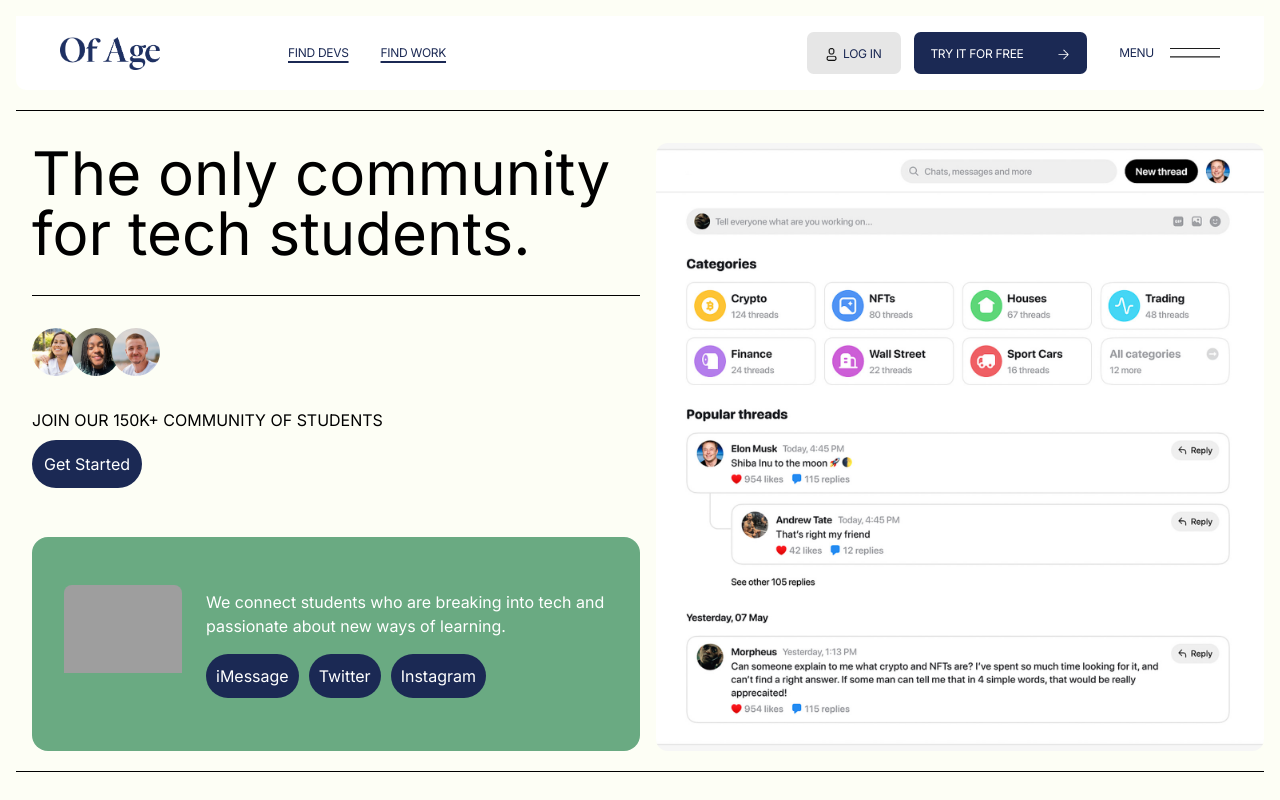
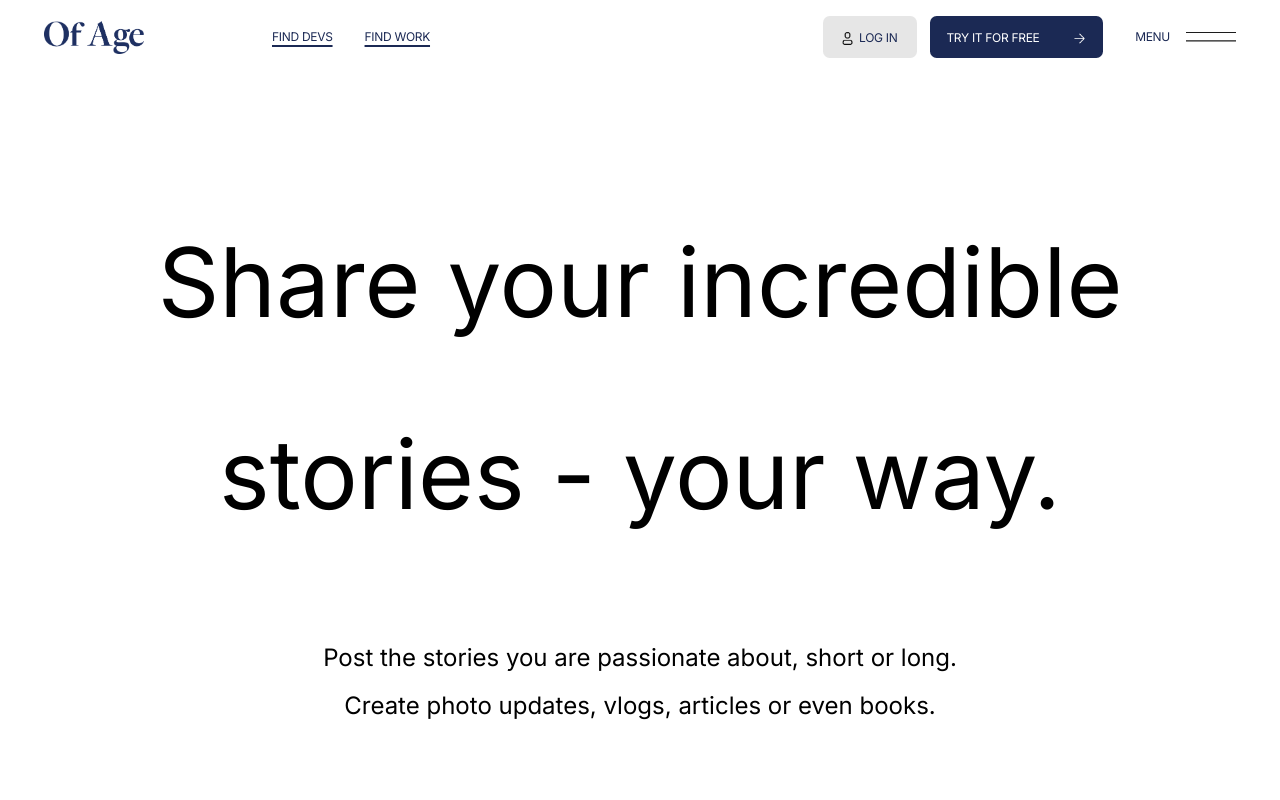
Before and after one commit to dajawhite/Of-Age, a Next.js app in the folder of-age-app/: page / in a window 1280 px wide. Shown: the top 800 px of the page. Built offline with nearby package versions, Linux system fonts and the light colour scheme; grey boxes are pictures that could not be loaded.

Commit message:
hero w/o animation

```diff
--- a/of-age-app/src/app/page.tsx
+++ b/of-age-app/src/app/page.tsx
@@ -10,69 +10,27 @@ import NavBar from '../components/NavBar'
 export default function Home() {
   return (
     <main className='text-black '>
-      <section className="p-4" style={{backgroundColor:"var(--bg)"}}>
+      <section>
         <NavBar></NavBar>
-        <hr className='hidden md:block mt-5'></hr>
       </section>
 
       {/*header*/}
-      <section className='p-4 overflow-hidden' style={{backgroundColor:"var(--bg)"}}>
-        <div className='grid grid-cols-6 md:grid-cols-12 md:px-4'>
-          {/* LHS text */}
-          <div className='flex flex-col col-start-1 col-end-7 row-start-1 row-end-auto lg:col-end-7 md:row-start-1 items-left text-left space-y-8'>
-            <div>
-              <h1 className='text-6xl'>The only community for tech students.</h1>
-              <hr className='mt-8'></hr>
-            </div>
-            <div className='flex -space-x-2 overflow-hidden'>
-              <Image
-                className="inline-block h-12 w-12 rounded-full pics"
-                src={profile1}
-                alt=""
-              />
-              <Image
-                className="inline-block h-12 w-12 rounded-full pics"
-                src={profile3}
-                alt=""
-              />
-              <Image
-                className="inline-block h-12 w-12 rounded-full pics"
-                src={profile2}
-                alt=""
-              />
-            </div>
-            <div>
-              <h2 className=''>JOIN OUR 150K+ COMMUNITY OF STUDENTS</h2>
-              <button className='rounded-full mt-2 butt'>Get Started</button>
-            </div>
+      <section className='justify-center flex flex-col items-center pt-28 pb-24'>
+        <div className='flex flex-col justify-center px-6'>
+          <div className='mb-16 flex flex-col items-center'>
+            <h1 className='text-8xl text-center leading-loose'>
+              Share your incredible <br/> stories  - your way.
+            </h1>
+
+          </div>
+          <div className='flex flex-col items-center'>
+            <p className='text-2xl text-center leading-loose'>
+              Post the stories you are passionate about, short or long. <br/> Create photo updates, vlogs, articles or even books.
+            </p>
           </div>
 
-          <div className="flex flex-row col-start-1 col-end-7 row-start-3 row-end-auto lg:col-end-7 md:row-start-2 items-center text-left md:mt-4 mt-8 social-box p-4 sm:px-6 sm:pt-8 md:p-6 lg:p-8">
-              <div className="grid grid-cols-1 items-center gap-x-6 gap-y-6 sm:grid-cols-12 justify-center	">
-                <div className="aspect-square overflow-hidden hidden md:block rounded-lg sm:col-span-2 lg:col-span-3">
-                  <Image src={headerPic} alt="" width={300} height={300} className="object-cover object-center"/>
-                </div>
-                <div className="flex flex-col items-center md:items-start sm:col-span-8 lg:col-span-9">
-                  <h2 className="">We connect students who are breaking into tech and passionate about new ways of learning.</h2>
-                  <div className='mt-4'>
-                    <button className='rounded-full socialbutt'>iMessage</button>
-                    <button className='rounded-full socialbutt'>Twitter</button>
-                    <button className='rounded-full socialbutt'>Instagram</button>
-                  </div>
-                </div>
-              </div>
-          </div>
+        </div>
 
-          {/* RHS image */}
-          <div className='flex flex-col col-start-1 col-end-7 row-start-2 row-end-3 md:col-start-7 md:col-end-13 md:row-start-1 items-center aspect-square wwdpics--container md:ml-4 mt-4 md:mt-0'>
-            <div>
-              <Image src="/communityoa.jpg" alt="Logo" layout='fill' className='wwdpics'/>
-            </div>
-          </div>
-
-
-        </div>
-        <hr className='hidden md:block mt-5'></hr>
       </section>
 
       {/*articles*/}
```
